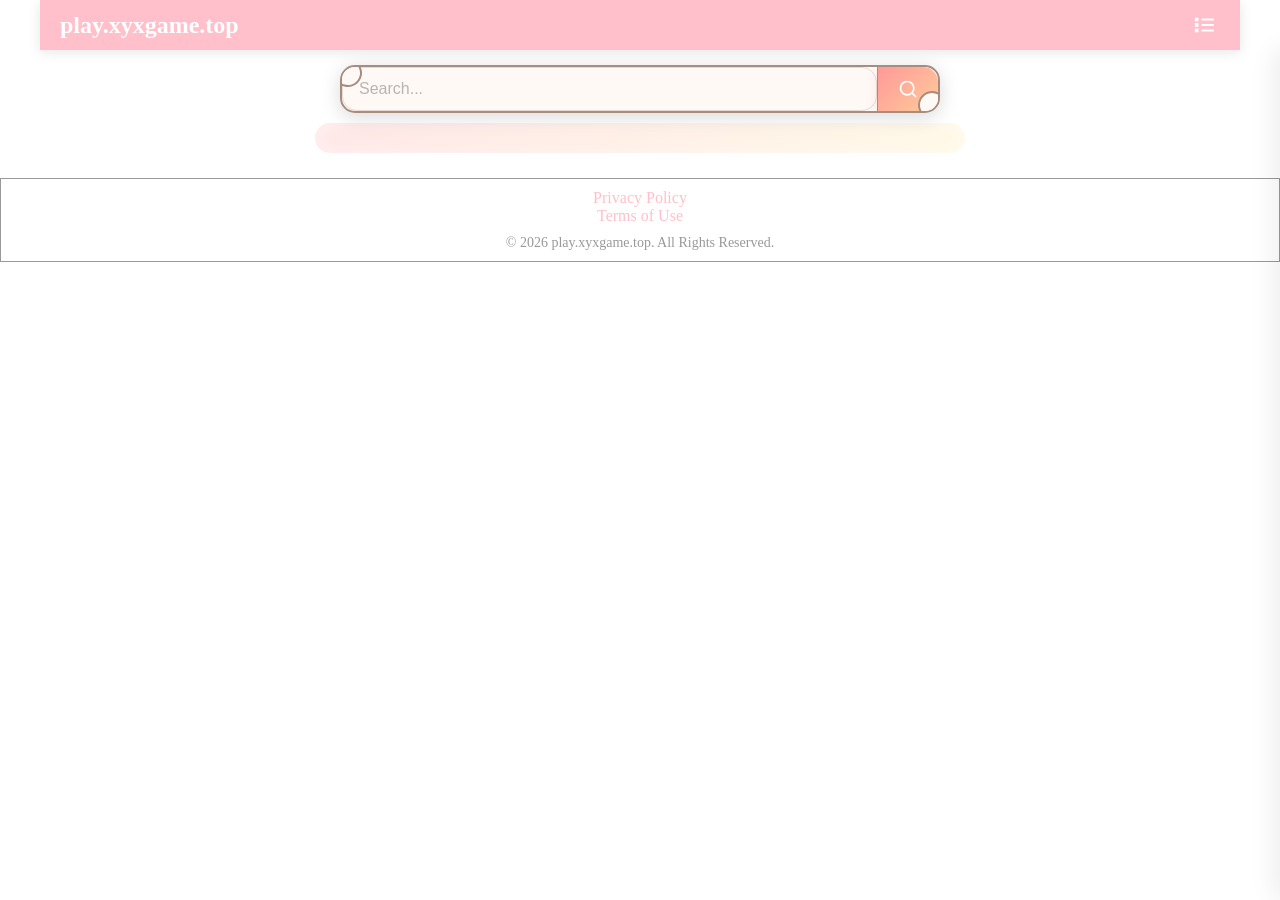
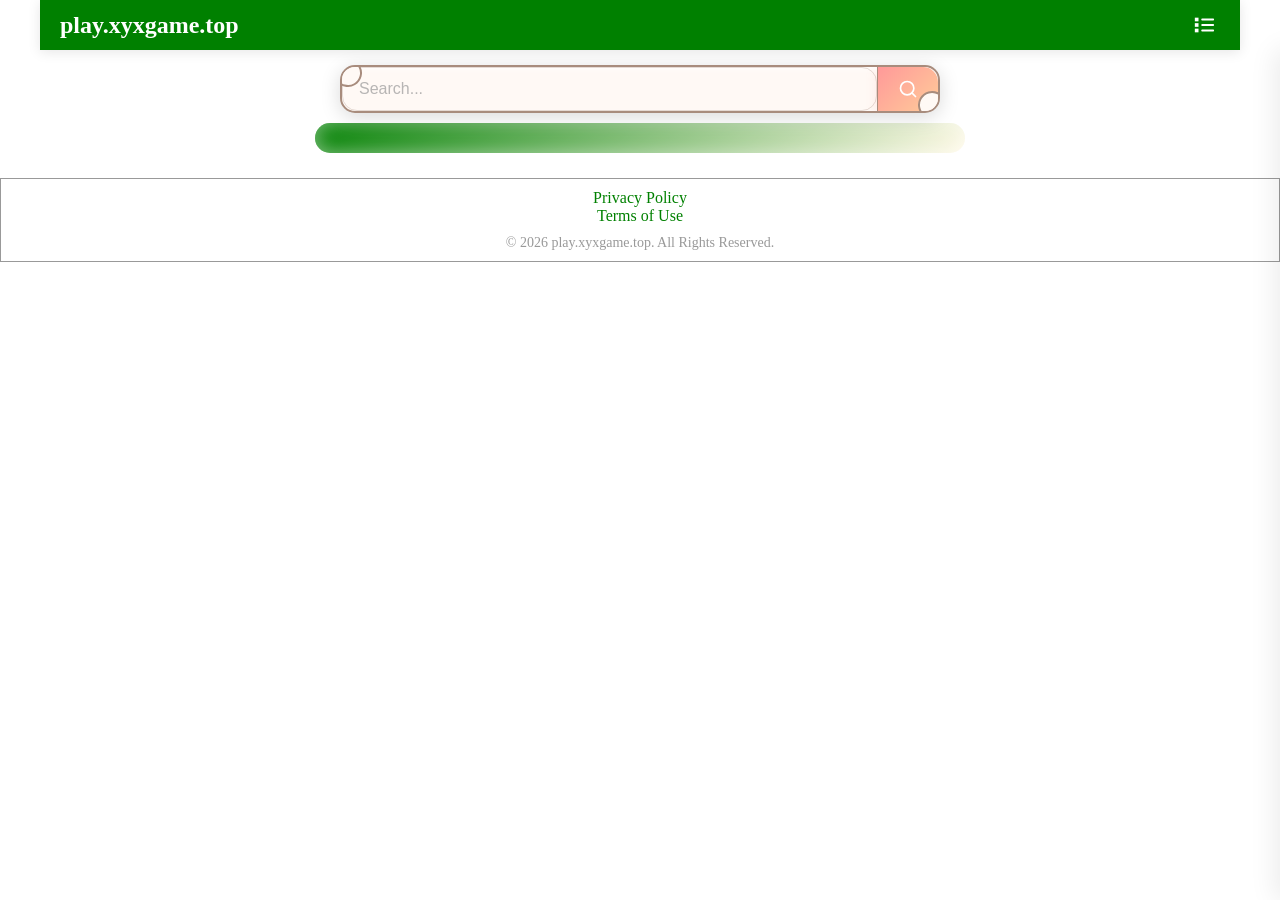

fix 45

--- a/game45/public/style/inpublic.css
+++ b/game45/public/style/inpublic.css
@@ -1,7 +1,7 @@
 
 :root {
     
-    --primary-color: pink;
+    --primary-color: green;
     
     --text-primary: #2c2c2c;
     --text-muted: #999;
@@ -45,7 +45,6 @@
     --grid-columns: repeat(2, 1fr);
     --grid-gap-sm: 15px;
     
-    /* 手绘风格颜色变量 */
     --hand-drawn-border-color: #a88c7d;
     --hand-drawn-bg-light: #fff9f5;
     --hand-drawn-bg-gradient-start: #ffe6e6;
@@ -286,8 +285,6 @@ html {
     font-size: var(--font-size-base);
 }
 
-
-/* 手绘风格游戏卡片样式 */
 .game-card {
     background: var(--hand-drawn-bg-light);
     padding: var(--spacing-sm);
@@ -301,12 +298,9 @@ html {
     display: flex;
     flex-direction: column;
     border: 1px solid var(--hand-drawn-border-color);
-    /* 添加手绘风格边框效果 */
     border-image: linear-gradient(45deg, transparent, var(--hand-drawn-border-color), transparent) 1;
-    /* 添加贴纸效果阴影 */
     box-shadow: 0 8px 20px rgba(168, 140, 125, 0.2), 
                 inset 0 2px 4px rgba(255, 255, 255, 0.8);
-    /* 添加手绘风格边角装饰 */
     background-image: 
         radial-gradient(circle at top left, rgba(255, 255, 255, 0.5) 0%, transparent 20%),
         radial-gradient(circle at top right, rgba(255, 255, 255, 0.5) 0%, transparent 20%),
@@ -351,7 +345,6 @@ html {
     aspect-ratio: 1;
     overflow: hidden;
     border-radius: var(--border-radius-sm);
-    /* 添加手绘边框效果 */
     border: 2px solid var(--hand-drawn-border-color);
     box-shadow: 0 4px 12px rgba(168, 140, 125, 0.15);
     height: 150px;
@@ -397,7 +390,6 @@ html {
     -webkit-box-orient: vertical;
     overflow: hidden;
     text-overflow: ellipsis;
-    /* 添加对话气泡样式 */
     position: relative;
     padding: 8px 16px;
     background: var(--hand-drawn-bg-light);
@@ -470,7 +462,6 @@ html {
     border-bottom: 10px solid transparent;
 }
 
-/* 手绘风格PLAY按钮样式 */
 .play-button {
     background: linear-gradient(135deg, var(--hand-drawn-btn-gradient-start), var(--hand-drawn-btn-gradient-end));
     color: var(--text-primary);
@@ -519,29 +510,23 @@ html {
     fill: white;
 }
 
-/* 淡色渐变背景用于卡片容器 */
 .game-grid {
     display: grid;
     grid-template-columns: var(--grid-columns);
     gap: var(--grid-gap-sm);
     margin-bottom: var(--spacing-sm);
-    background: linear-gradient(135deg, var(--hand-drawn-bg-gradient-start), var(--hand-drawn-bg-gradient-end));
+    background: linear-gradient(135deg,  var(--primary-color), var(--hand-drawn-bg-gradient-end));
     padding: var(--spacing-md);
     border-radius: var(--border-radius-md);
     box-shadow: inset 0 0 20px rgba(255, 255, 255, 0.5);
 }
 
-
-
-
-/* 游戏卡片悬停效果 */
 .game-card:hover {
     transform: translateY(-5px);
     box-shadow: 0 12px 25px rgba(168, 140, 125, 0.3);
     border-color: var(--hand-drawn-border-color);
 }
 
-/* 搜索框样式 */
 .search-section {
     margin-bottom: var(--spacing-sm);
 }
@@ -598,7 +583,6 @@ html {
     background: transparent;
     color: var(--text-primary);
     border-radius: var(--border-radius-md);
-    /* 添加手绘风格内边框 */
     border: 1px solid rgba(168, 140, 125, 0.3);
 }
 
@@ -659,14 +643,14 @@ html {
     stroke-width: 2;
 }
 
-/* 搜索框悬停效果 */
+
 .search-bar:hover {
     border-color: var(--hand-drawn-border-color);
     box-shadow: 0 8px 25px rgba(168, 140, 125, 0.3),
                 inset 0 2px 6px rgba(255, 255, 255, 0.8);
 }
 
-/* 响应式调整 */
+
 @media (max-width: 768px) {
     .search-bar {
         max-width: 100%;
@@ -683,7 +667,7 @@ html {
     }
 }
 
-/* 响应式调整 */
+
 @media (max-width: 768px) {
     .game-card {
         padding: var(--spacing-xs);
